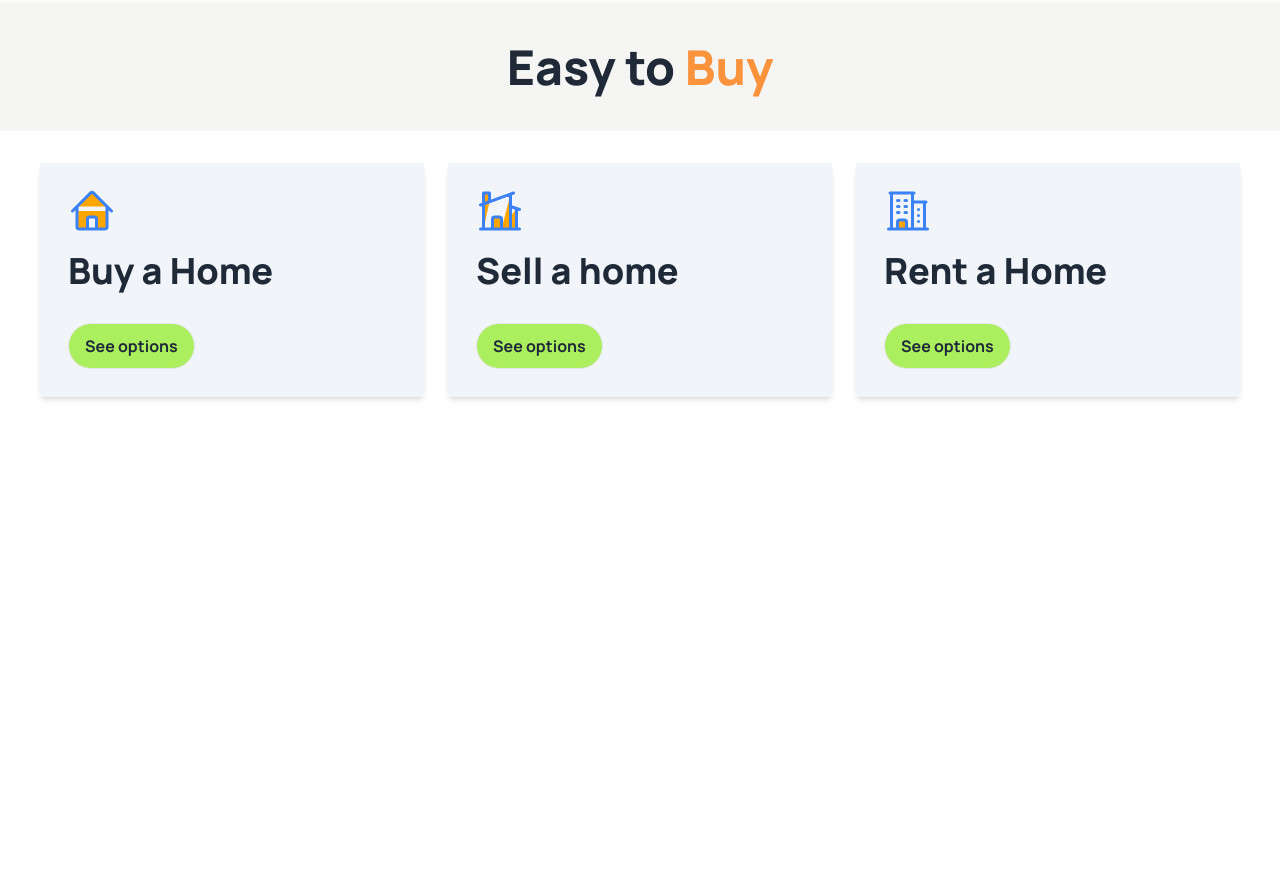
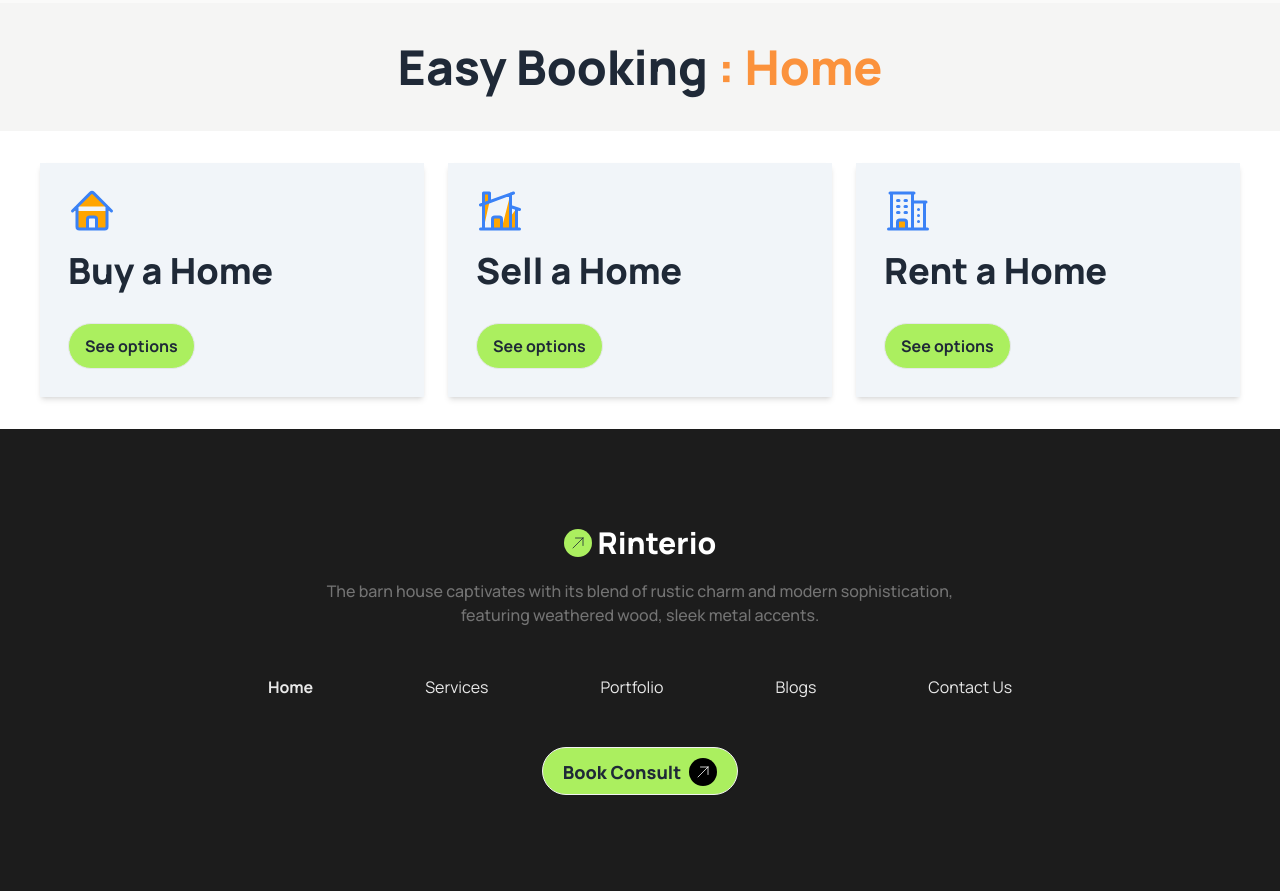
Before and after one commit to mdarmanhosen685913/Assignment-three, a plain HTML site: page index.html in a window 1280 px wide. Shown: the part 899-1790 px from the top of the page. Before the commit the page ends 1328 px from the top, so only its background shows below. Drawn offline with nearby package versions, Linux system fonts and the light colour scheme.

Commit message:
footer part

```diff
--- a/index.html
+++ b/index.html
@@ -30,14 +30,14 @@
                 </p>
                 <h1 class="text-3xl font-extrabold">Rinterio</h1>
             </div>
-            <div class="lg:inline-flex hidden gap-8">
+            <div class="lg:inline-flex hidden gap-x-9">
                 <p class="text-base font-bold">Home</p>
                 <p class="text-base text-[#737373]">Services</p>
                 <p class="text-base text-[#737373]">Portfolio</p>
                 <p class="text-base text-[#737373]">Blogs</p>
                 <p class="text-base text-[#737373]">Contact Us</p>
             </div>
-            <div class="hidden lg:inline-flex items-center gap-3">
+            <div class="hidden lg:inline-flex items-center gap-x-3.5">
                 <p class="bg-white p-2 rounded-full shadow-md"><svg xmlns="http://www.w3.org/2000/svg" fill="none" viewBox="0 0 24 24" stroke-width="1.2" stroke="currentColor" class="size-5">
                     <path stroke-linecap="round" stroke-linejoin="round" d="m21 21-5.197-5.197m0 0A7.5 7.5 0 1 0 5.196 5.196a7.5 7.5 0 0 0 10.607 10.607Z" />
                   </svg>
@@ -88,7 +88,7 @@
 </header>
 <!-- unique part -->
  <section class="bg-stone-100">
-    <div class="text-5xl font-extrabold text-center p-10">Easy to <span class="text-orange-400">Buy</span></div>
+    <div class="lg:text-5xl text-3xl font-extrabold text-center p-6 lg:p-10">Easy Booking <span class="text-orange-400 hover:text-stone-400">: Home</span></div>
     <div class="lg:max-w-screen-xl mx-auto py-8 px-4 lg:px-10 grid lg:grid-cols-3 grid-cols-1 gap-4 lg:gap-6 bg-white">
         <div class="shadow-md bg-slate-100 p-3">
             <p class="mx-4 my-3">
@@ -108,7 +108,7 @@
                    </svg>
              </p>
              <h1 class="font-extrabold text-4xl m-4">
-                 Sell a home
+                 Sell a Home
              </h1>
              <button class="border rounded-3xl px-4 py-2.5 bg-[#ABEF5F] font-bold m-4"> See options</button>
          </div>
@@ -125,5 +125,40 @@
          </div>
     </div>
  </section>
+ <!-- footer -->
+ <footer class="bg-[#1C1C1C]">
+    <div class="lg:max-w-screen-xl mx-auto text-center">
+        <div class="inline-flex gap-1.5 items-center lg:pt-24 pt-16 px-auto">
+            <p class="bg-[#ABEF5F] p-1.5 rounded-full">
+                <svg xmlns="http://www.w3.org/2000/svg" fill="none" viewBox="0 0 24 24" stroke-width="1.2" stroke="currentColor" class="size-4">
+                    <path stroke-linecap="round" stroke-linejoin="round" d="m4.5 19.5 15-15m0 0H8.25m11.25 0v11.25" />
+                </svg>
+            </p>
+            <h1 class="text-3xl font-extrabold text-white">Rinterio</h1>
+        </div>
+        <div class="pt-4 lg:pb-12 pb-8">
+            <p class="text-[#737373] text-base font-medium px-2.5">
+                The barn house captivates with its blend of rustic charm and modern sophistication,<br> featuring weathered wood, sleek metal accents.
+            </p>
+        </div>
+        <div class="lg:inline-flex lg:pb-12 lg:gap-x-28 px-auto">
+            <p class="text-base font-bold text-[#E9E9E9] pb-8 lg:pb-0">Home</p>
+            <p class="text-base text-[#E9E9E9] pb-8 lg:pb-0">Services</p>
+            <p class="text-base text-[#E9E9E9] pb-8 lg:pb-0">Portfolio</p>
+            <p class="text-base text-[#E9E9E9] pb-8 lg:pb-0">Blogs</p>
+            <p class="text-base text-[#E9E9E9] pb-8 lg:pb-0">Contact Us</p>
+        </div>
+        <div class="lg:pb-24 pb-16 px-auto">
+            <button class="btn rounded-3xl px-5 py-2.5 bg-[#ABEF5F] font-extrabold text-lg">
+                Book Consult
+                <p class="bg-black p-1.5 rounded-full">
+                    <svg xmlns="http://www.w3.org/2000/svg" fill="none" viewBox="0 0 24 24" stroke-width="1.2" stroke="currentColor" class="size-4 text-white">
+                        <path stroke-linecap="round" stroke-linejoin="round" d="m4.5 19.5 15-15m0 0H8.25m11.25 0v11.25" />
+                    </svg>
+                </p>
+            </button>
+        </div>
+    </div>
+ </footer>
 </body>
 </html>
```
